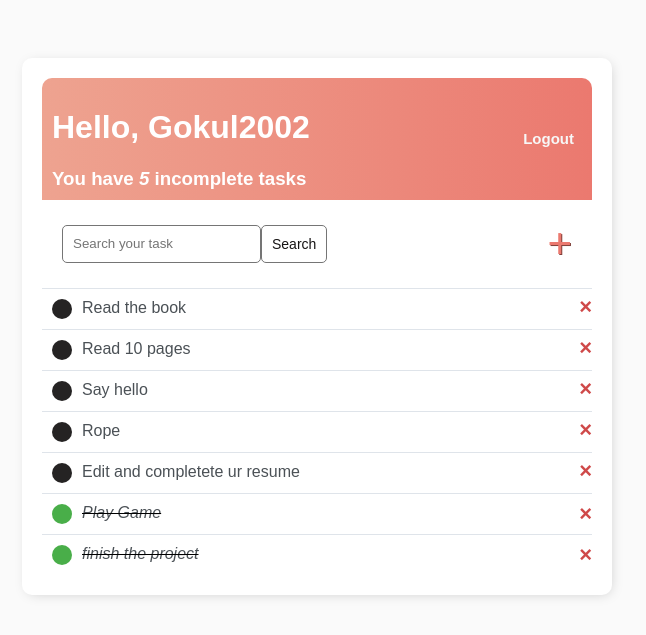
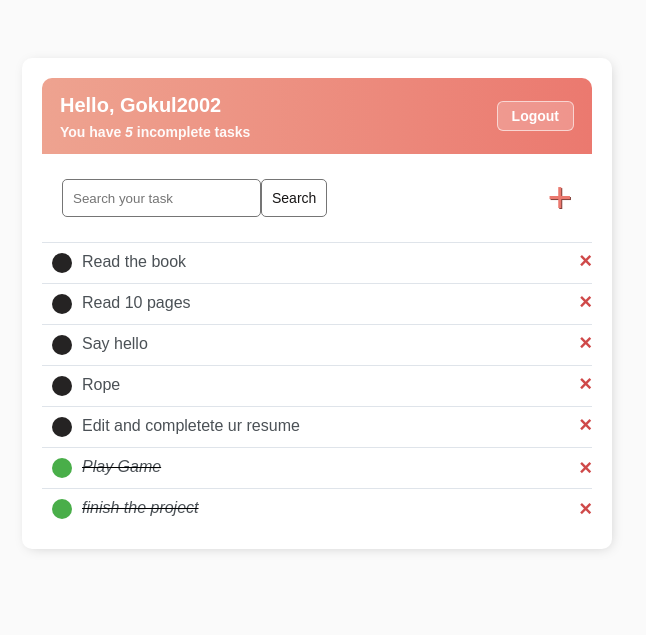
Before and after one commit to Gokul222002/details, a Django app: page / in a window 1280 px wide. Shown: the top 635 px of the page, without its empty margins (323-969 px from the left). Run offline with Django 5.2, Linux system fonts and the light colour scheme; a user stored in the database is signed in; data comes from the database, SQL or seed files in the repository.

Commit message:
Fix layout overflow on long usernames and style Logout button clearly

```diff
--- a/ProjectDjango/mylist/list/templates/list/main.html
+++ b/ProjectDjango/mylist/list/templates/list/main.html
@@ -14,6 +14,8 @@
 
         h1, h2, h3, h4, h5, h6 {
             font-family: 'Raleway', sans-serif;
+            word-break: break-word;
+            overflow-wrap: anywhere;
         }
         .container {
             max-width: 550px;
@@ -27,8 +29,9 @@
             display: flex;
             justify-content: space-between;
             align-items: center;
+            gap: 15px;
             color: #fff;
-            padding: 10px;
+            padding: 14px 18px;
             border-radius: 10px 10px 0 0;
             background: linear-gradient(90deg, #EEA390 0%, #EB796F 100%);
         }
@@ -43,18 +46,22 @@
         }
 
         .logout-btn {
-            background: transparent;
-            border: none;
-            color: rgb(247, 247, 247);
+            background-color: rgba(255, 255, 255, 0.2);
+            border: 1px solid rgba(255, 255, 255, 0.6);
+            color: #fff;
             font-family: inherit;
-            font-size: 15px;
+            font-size: 14px;
             font-weight: 600;
             cursor: pointer;
-            padding: 4px 8px;
+            padding: 6px 14px;
+            border-radius: 6px;
+            white-space: nowrap;
+            transition: all 0.2s ease;
         }
 
         .logout-btn:hover {
-            text-decoration: underline;
+            background-color: rgba(255, 255, 255, 0.35);
+            text-decoration: none;
         }
 
         .task-wrapper {
--- a/ProjectDjango/mylist/list/templates/list/task_list.html
+++ b/ProjectDjango/mylist/list/templates/list/task_list.html
@@ -2,12 +2,12 @@
 
 {% block content %}
 <div class="header-bar">
-    <div>
-        <h1>Hello, {{ request.user|title }}</h1>
-        <h3 style="margin:0">You have <i>{{ count }}</i> incomplete task{{ count|pluralize:"s" }}</h3>
+    <div style="min-width: 0; flex: 1; padding-right: 12px;">
+        <h1 style="margin: 0 0 6px 0; font-size: 20px; line-height: 1.3;">Hello, {{ request.user|title }}</h1>
+        <h3 style="margin: 0; font-size: 14px; opacity: 0.95;">You have <i>{{ count }}</i> incomplete task{{ count|pluralize:"s" }}</h3>
     </div>
     {% if request.user.is_authenticated %}
-        <form action="{% url 'logout' %}" method="post" style="display:inline;">
+        <form action="{% url 'logout' %}" method="post" style="margin: 0; flex-shrink: 0;">
             {% csrf_token %}
             <button type="submit" class="logout-btn">Logout</button>
         </form>
```
